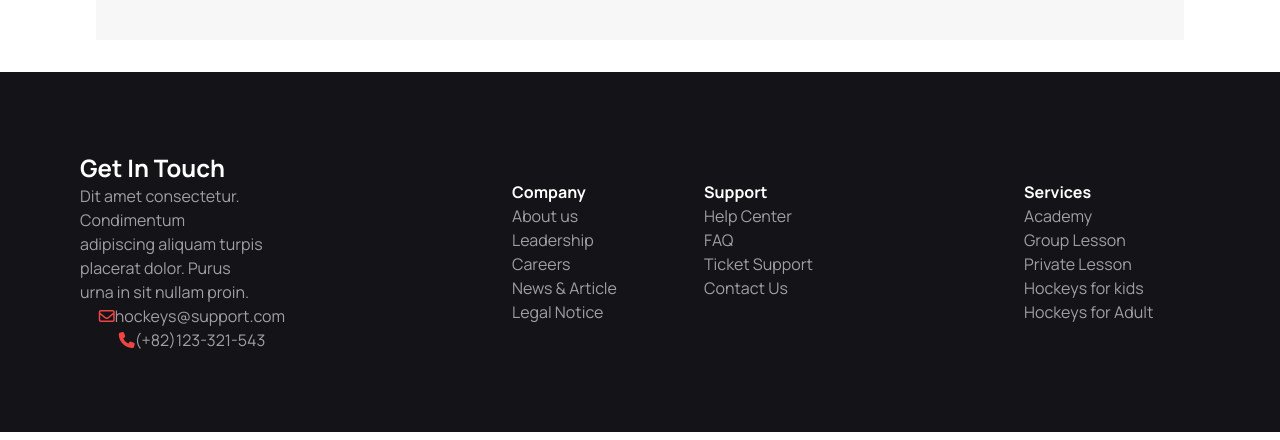
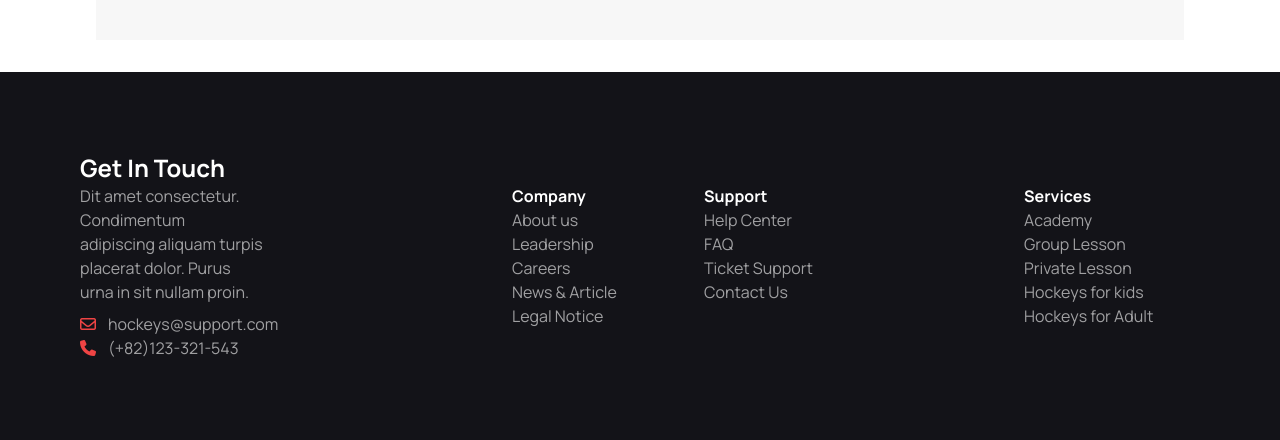
Before and after one commit to Swatimitra78/Assignment-3, a plain HTML site: page index.html in a window 1280 px wide. Shown: the part 5187-5627 px from the top of the page. Drawn offline with nearby package versions, Linux system fonts and the light colour scheme.

Commit message:
footer done

```diff
--- a/index.html
+++ b/index.html
@@ -715,14 +715,14 @@
                     adipiscing aliquam turpis placerat dolor. Purus <br />
                     urna in sit nullam proin.
                 </p>
-                <div class="flex justify-center items-center  flex-col">
-                    <div class="flex items-center justify-center ">
-                        <i class="fa-regular fa-envelope text-red-500"></i>
-                        <p class="text-[#ffffff99]">hockeys@support.com</p>
+                <div class="flex   flex-col mt-2">
+                    <div class="flex  ">
+
+                        <p class="text-[#ffffff99]"><i class="fa-regular fa-envelope text-red-500 pr-3"></i>hockeys@support.com</p>
                     </div>
-                    <div class="flex items-center justify-center">
-                        <i class="fa-solid fa-phone text-red-500"></i>
-                        <p class="text-[#ffffff99]">(+82)123-321-543</p>
+                    <div class="flex  ">
+
+                        <p class="text-[#ffffff99] "><i class="fa-solid fa-phone text-red-500 pr-3"></i>(+82)123-321-543</p>
                     </div>
                 </div>
             </div>
```
